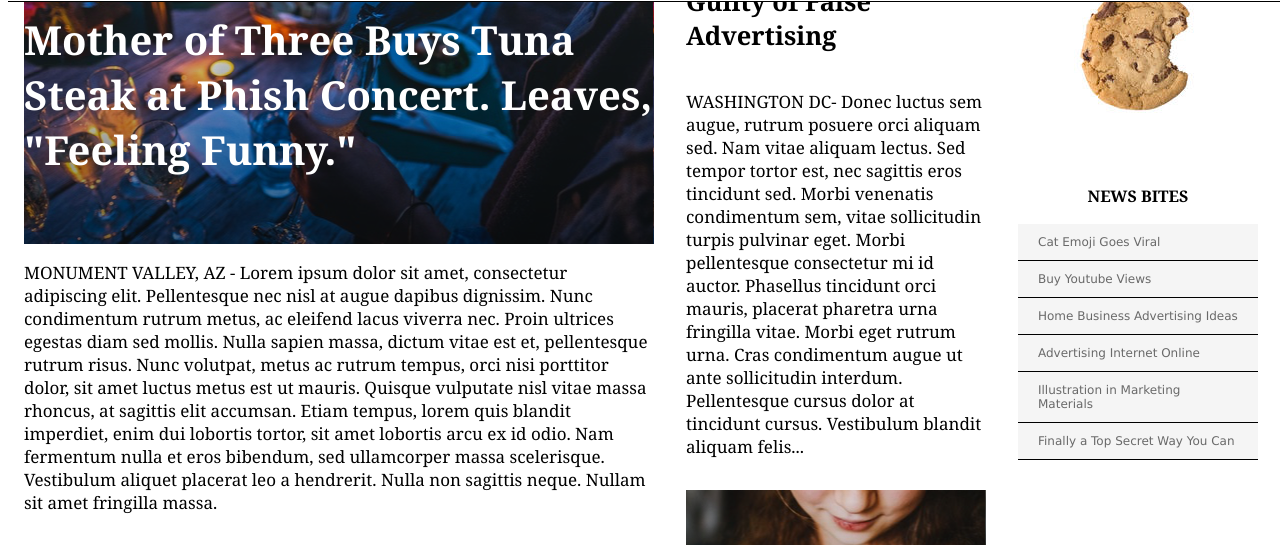
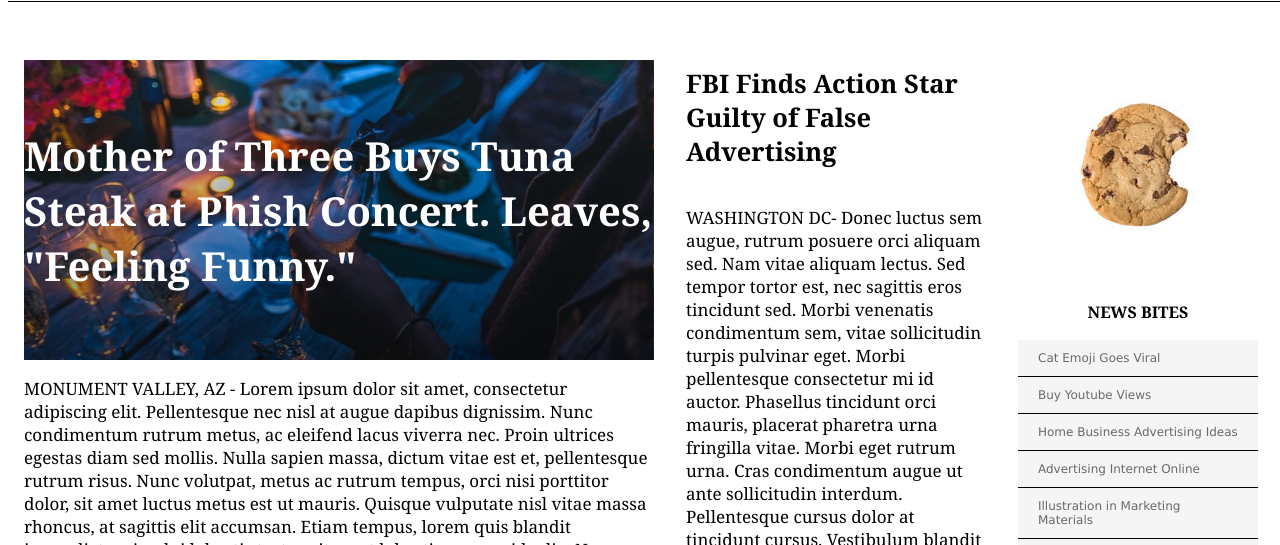
Before and after one commit to angable/my_times, a plain HTML site: page index.html in a window 1280 px wide. Shown: the part 79-624 px from the top of the page. Drawn offline with Linux system fonts and the light colour scheme.

Commit message:
Fix scrolling issue.

```diff
--- a/resources/css/style.css
+++ b/resources/css/style.css
@@ -54,6 +54,7 @@ nav span a {
     display: flex;
     width: 1232px;
     margin: 0 auto 78px auto;
+    padding-top: 116px;
 
 }
 
```
